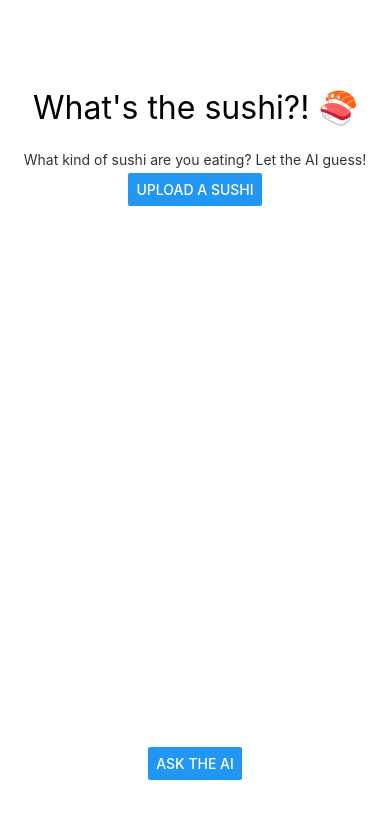
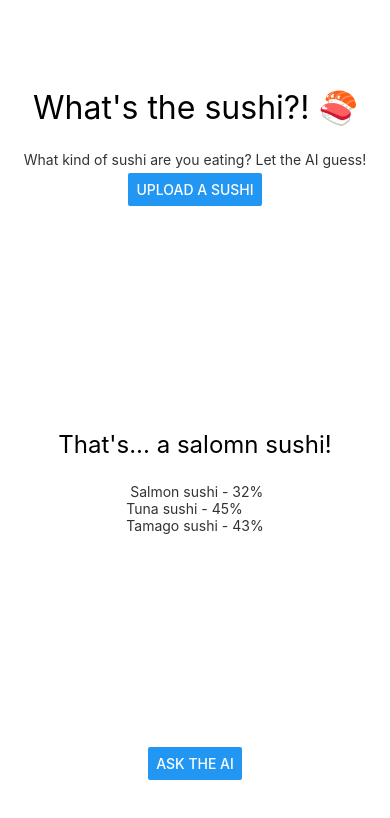
Before and after one commit to yannklein/mobile-sushi-ai-react, a React Native app: screen / in a window 390 px wide. Shown: the top 818 px of the page. Built offline with nearby package versions, Linux system fonts and the light colour scheme.

Commit message:
working http reauest to AI

```diff
--- a/App.js
+++ b/App.js
@@ -11,7 +11,7 @@ const createFormData = (photo) => {
   const data = new FormData();
 
   data.append("file", {
-    name: photo.fileName,
+    name: photo.fileName || "image.jpg",
     type: photo.type,
     uri:
       Platform.OS === "android" ? photo.uri : photo.uri.replace("file://", "")
@@ -20,21 +20,65 @@ const createFormData = (photo) => {
   return data;
 };
 
+const cloudinaryUpload = (photo) => {
+
+  console.log(photo);
+  const fromData = new FormData()
+  fromData.append('file', photo)
+  fromData.append('upload_preset', 'st4y3ops')
+  fromData.append("cloud_name", "yanninthesky")
+
+  fetch("https://api.cloudinary.com/v1_1/yanninthesky/upload", {
+      method: "post",
+      body: fromData
+    })
+    .then(res => res.json())
+    .then(dat => {
+      console.log("Upload okay!", dat)
+    })
+    .catch(err => {
+      console.log("An Error Occured While Uploading")
+    })
+};
+
 export default class App extends React.Component {
 
   state = {
     photo: null,
+    answer: {
+        result: "salomn",
+        details: {salmon: 32, tuna: 45, tamago: 43}
+      },
+    log: ""
   }
 
   handleChoosePhoto = () => {
     const options = {
-      noData: true,
+      title: 'Select Photo',
+      storageOptions: {
+        skipBackup: true,
+        path: 'images',
+      },
     }
-    ImagePicker.launchImageLibrary(options, response => {
-      if (response.uri) {
-        this.setState({ photo: response })
+
+    ImagePicker.showImagePicker(options, (response) => {
+      // console.log('Response = ', response);
+      if (response.didCancel) {
+        console.log('User cancelled image picker');
+      } else if (response.error) {
+        console.log('ImagePicker Error: ', response.error);
+      } else {
+        const uri = response.uri;
+        const type = response.type;
+        const name = response.fileName;
+        const source = {
+          uri,
+          type,
+          name,
+        }
+        this.setState({ photo: source})
       }
-    })
+    });
   }
 
 
@@ -42,24 +86,30 @@ export default class App extends React.Component {
 
     const { photo } = this.state;
 
-    fetch("http://localhost:5000/analyze", {
+    // cloudinaryUpload(photo);
+
+    fetch("https://yanns-ai.onrender.com/analyze", {
       method: "POST",
       body: createFormData(photo)
     })
       .then(response => response.json())
-      .then(response => {
-        console.log("upload succes", response);
-        alert("Upload success!");
-        this.setState({ photo: null });
+      .then(data => {
+        console.log("upload succes", data);
+        this.setState(
+          {
+            answer: data
+          }
+        );
       })
       .catch(error => {
         console.log("upload error", error);
-        alert("Upload failed!");
+        this.setState({log: error.toString()});
       });
   };
 
   render() {
-    const { photo } = this.state
+    const { photo, answer, log } = this.state;
+
     return (
       <View style={styles.container}>
         <View style={styles.uploadSection}>
@@ -75,8 +125,10 @@ export default class App extends React.Component {
             )}
           </View>
         </View>
-        <View>
-
+        <View style={styles.result}>
+          <Text style={styles.answer}> { (answer.result === "" ? '' : `That's... a ${answer.result} sushi!`) } </Text>
+          <Text style={styles.list}> { (answer.result === "" ? '' : Object.keys(answer.details).map(key => `${key[0].toUpperCase()}${key.substring(1)} sushi - ${answer.details[key]}%\n`).join('') ) } </Text>
+          <Text style={styles.parag}> { log } </Text>
         </View>
         <Button style={styles.ask} title="Ask the AI" onPress={this.handleUploadPhoto} />
       </View>
@@ -104,7 +156,20 @@ const styles = StyleSheet.create({
     color: '#333333',
     marginBottom: 5,
   },
+  result: {
+    flex: 1,
+    alignItems: 'center'
+  },
+  answer: {
+    fontSize: 24,
+    margin: 24
+  },
+  list: {
+    color: '#333333',
+    marginBottom: 5
+  },
   ask: {
-
+    backgroundColor: '#FF4F64',
+    color: 'white'
   }
 });
```
Also changed, not shown: 5 other files (tests, documents, lock files or other folders).
